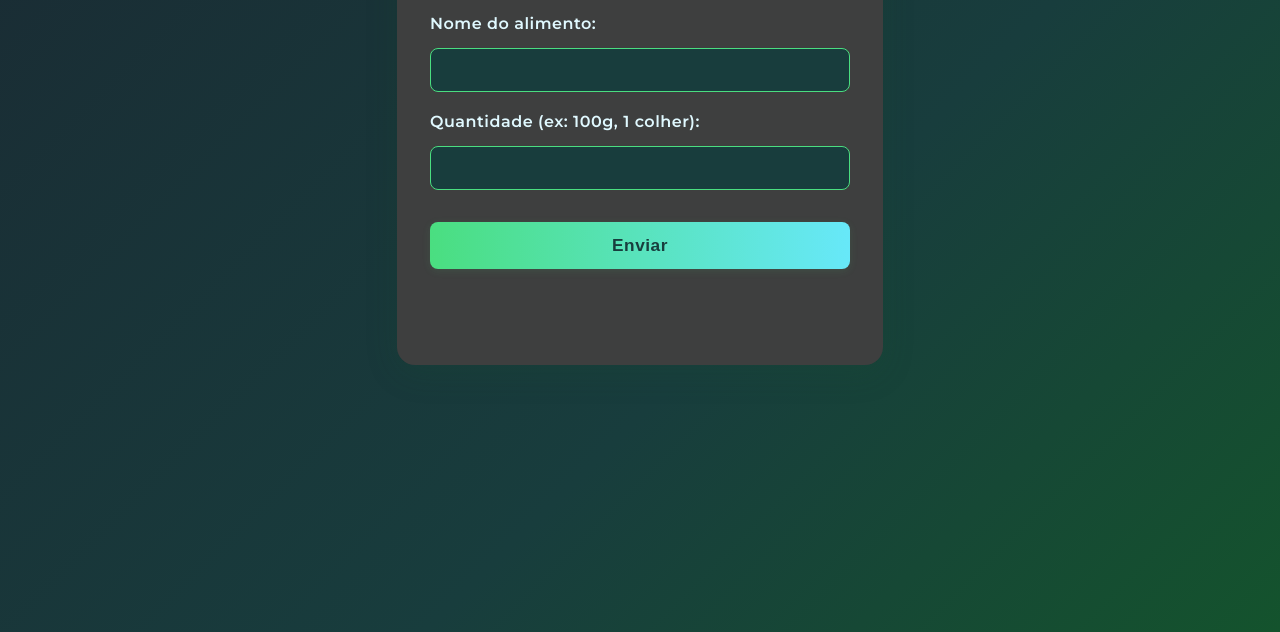
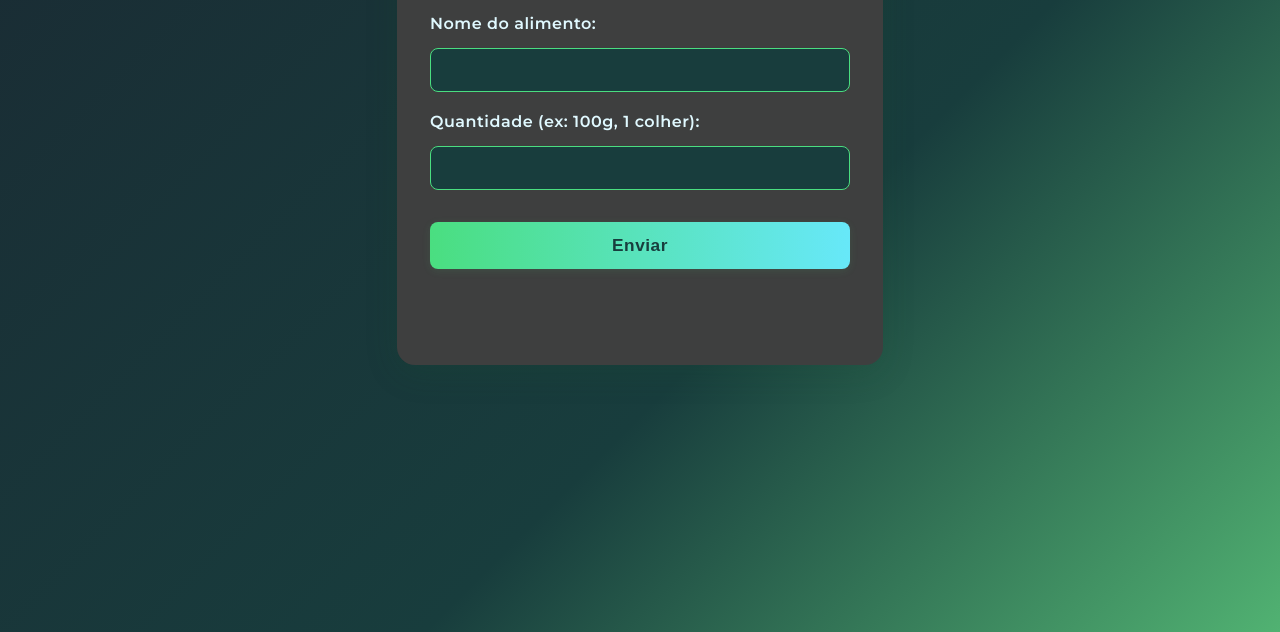
Before and after one commit to pedropaulopy/NutrIA, a website: page index.html in a window 1280 px wide. Shown: the part 228-860 px from the top of the page. Drawn offline with Linux system fonts and the light colour scheme.

Commit message:
Update background gradient and prevent overflow for improved layout

```diff
--- a/style.css
+++ b/style.css
@@ -1,10 +1,11 @@
 body {
     font-family: 'Montserrat', Arial, sans-serif;
-    background: linear-gradient(135deg, #1a2a33 0%, #183d3d 60%, #14532d 100%);
+    background: linear-gradient(135deg, #1a2a33 0%, #183d3d 60%, #51b272 100%);
     margin: 0;
     padding: 0;
     min-height: 100vh;
     color: #e6ffe6;
+    overflow: hidden;
 }
 
 .container {
```
